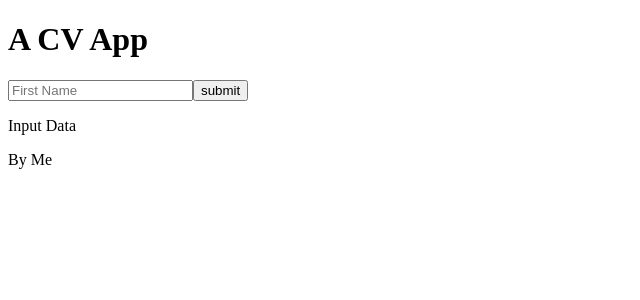
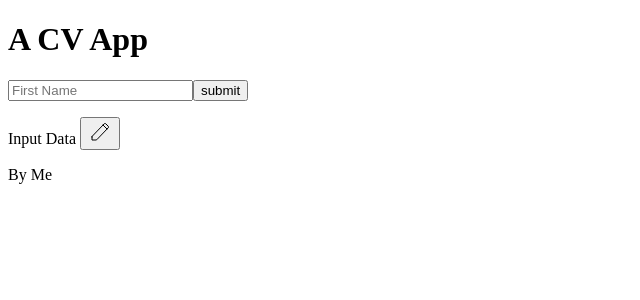
Before and after one commit to malcomcrab/react-cv-project, a React (Vite) app: page / in a window 1280 px wide. Shown: the top 300 px of the page, without its empty margins (0-640 px from the left). Built offline with nearby package versions, Linux system fonts and the light colour scheme.

Commit message:
Added components to display inputs. Need to refactor the Input component and the Input Display component to a single component

```diff
--- a/src/components/InputDisplay.jsx
+++ b/src/components/InputDisplay.jsx
@@ -1,8 +1,13 @@
+import Button from './Button';
+import inputIcon from '../assets/editIcon.svg'
 
 function InputDisplay(props){
 
     return(
-        <p>{props.value}</p>
+        <>
+            <p>{props.value} <Button value={<img src={inputIcon}></img>} /></p>
+
+        </>
     )
 }
 
```
Also changed, not shown: src/assets/editIcon.svg (added).
